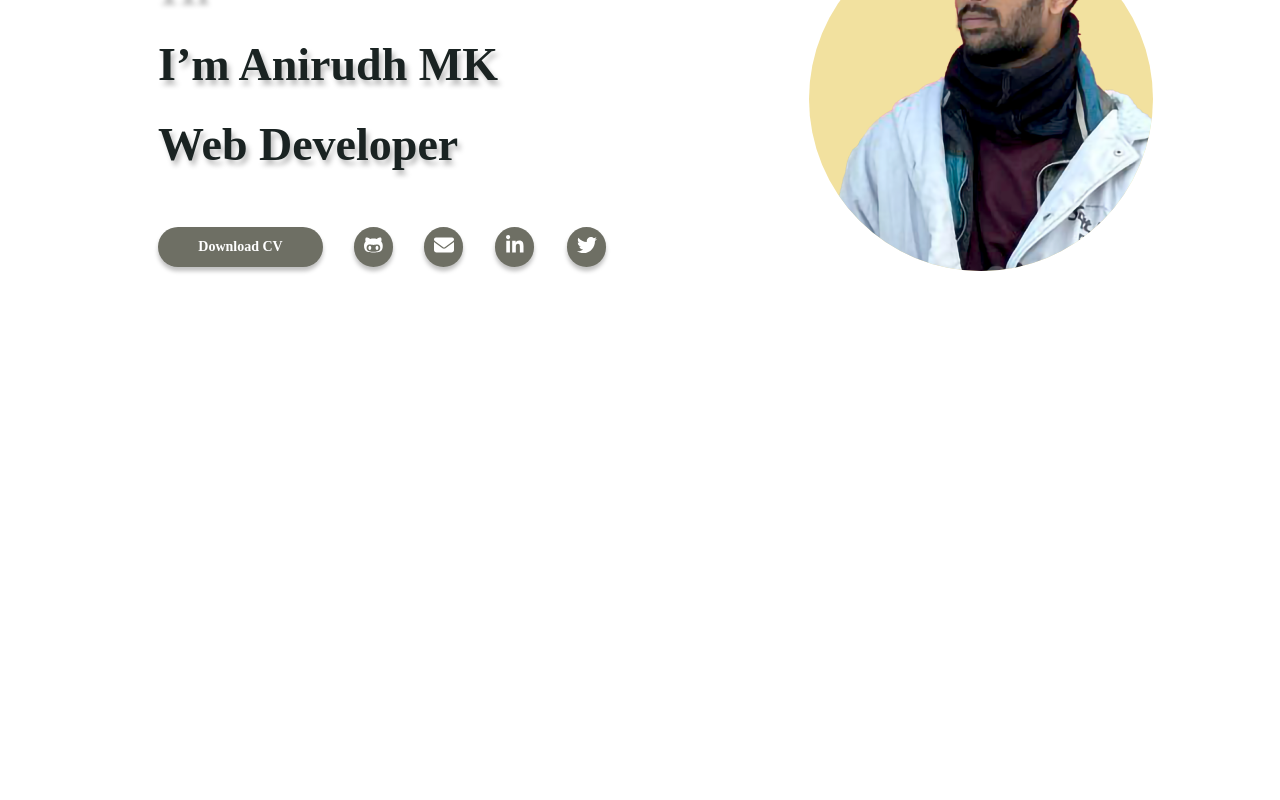
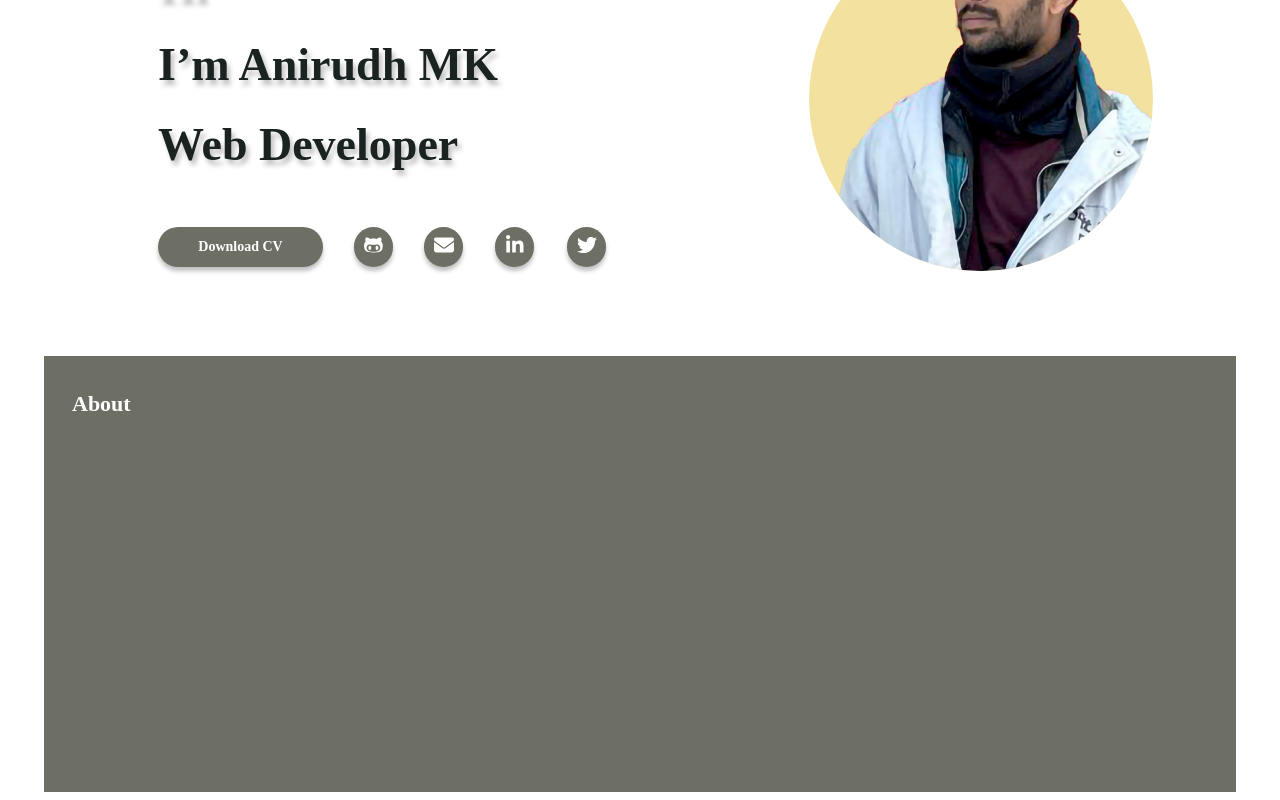
Before and after one commit to anirudh-mk/portfolio, a React (Vite) app: page / in a window 1280 px wide. Shown: the part 476-1276 px from the top of the page. Before the commit the page ends 840 px from the top, so only its background shows below. Built offline with nearby package versions, Linux system fonts and the light colour scheme.

Commit message:
feat(app/app.jsx)about section added

```diff
--- a/src/App/App.css
+++ b/src/App/App.css
@@ -57,3 +57,11 @@
   margin: auto;
   position: relative;
 }
+.about{
+  width: 1192px;
+  height: 436px;
+  flex-shrink: 0;
+  background: #6E6F64;
+  margin: auto;
+  position: relative;
+}
--- a/src/App/App.jsx
+++ b/src/App/App.jsx
@@ -43,6 +43,9 @@ function App() {
           image_container_top={83}
         />
       </div>
+      <div id='about' className='about'>
+        <HeaddingText href='#about' headding='About' color='#fff' />
+      </div>
     </div>
   )
 }
```
